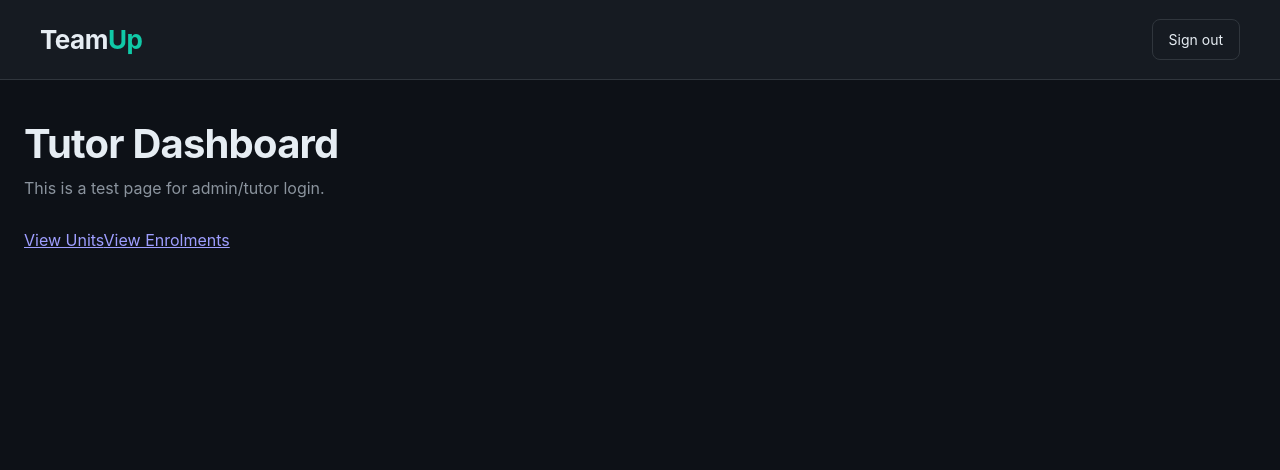
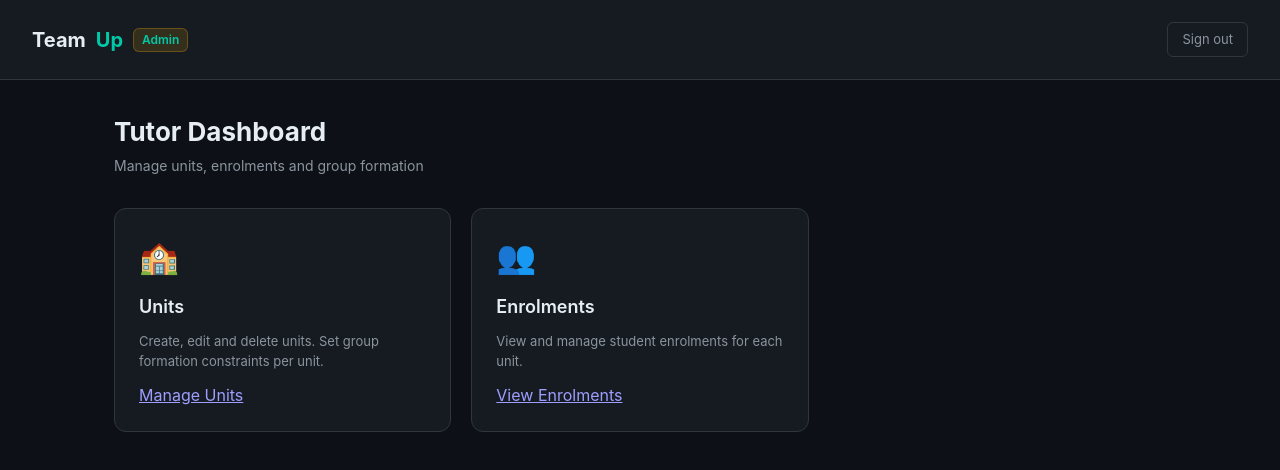
Before and after one commit to mrez121/T149-Capstone, a Next.js app: page /tutor_dash in a window 1280 px wide. Shown: the top 470 px of the page. Built offline with nearby package versions, Linux system fonts and the light colour scheme.

Commit message:
Update tutor dashboard with units and enrolments navigation

```diff
--- a/pages/tutor_dash.js
+++ b/pages/tutor_dash.js
@@ -1,57 +1,84 @@
 // pages/tutor_dash.js
-import {useState, useEffect} from "react";
+import { useState } from "react";
 import { useRouter } from "next/router";
 import Head from "next/head";
 import Link from "next/link";
 
 export default function adminDashboard() {
-    //admin functionality up here
   const router = useRouter();
-
   const [toast, setToast] = useState(null);
 
-    //Reusable feedback helper for actions on page.
+  // Reusable feedback helper for actions on page
   function showToast(msg, type = 'success') {
-        setToast({msg, type});
-        setTimeout(() => setToast(null), 4500)
+    setToast({ msg, type });
+    setTimeout(() => setToast(null), 4500);
   }
 
-    //Logout of the admin dashboard and return to login page
+  // Logout and return to login page
   async function handleLogout() {
-        await fetch("/api/auth/logout", {method: "POST"});
+    await fetch("/api/auth/logout", { method: "POST" });
     router.push("/");
   }
 
-    //HTML page construction here
-    return(
+  return (
     <>
-            <Head>
-                <title>TeamUp - Tutor Dashboard</title>
-            </Head>
+      <Head><title>TeamUp - Tutor Dashboard</title></Head>
 
-            {toast && (
-                <div className = {`toast toast-${toast.type}`}>
-                    {toast.msg}
-                </div>
-            )}
+      {toast && <div className={`toast toast-${toast.type}`}>{toast.msg}</div>}
 
-            <nav>
-                <div className="logo">
-                    Team<span>Up</span>
-                </div>
-                <button className="logout-btn" onClick={handleLogout}>
-                    Sign out
-                </button>
+      <nav className="anav">
+        <div className="anav-logo">Team<span>Up</span> <span className="admin-tag">Admin</span></div>
+        <button className="logout-btn" onClick={handleLogout}>Sign out</button>
       </nav>
 
-            <div className="container">
-                <h1 className="page-title">Tutor Dashboard</h1>
-                <p className="page-subtitle">
-                    This is a test page for admin/tutor login.
-                </p>
-                <Link href="/admin/units" className="abtn abtn-blue">View Units</Link>
-                <Link href="/admin/units/enrolments" className="abtn abtn-blue">View Enrolments</Link>
+      <div className="acontainer">
+        <h1 className="apage-title">Tutor Dashboard</h1>
+        <p className="apage-sub">Manage units, enrolments and group formation</p>
+
+        {/* Admin navigation cards */}
+        <div className="admin-grid">
+
+          <div className="admin-card">
+            <div className="admin-card-icon">🏫</div>
+            <div className="admin-card-title">Units</div>
+            <div className="admin-card-desc">Create, edit and delete units. Set group formation constraints per unit.</div>
+            <Link href="/admin/units" className="abtn abtn-blue">Manage Units</Link>
           </div>
+
+          <div className="admin-card">
+            <div className="admin-card-icon">👥</div>
+            <div className="admin-card-title">Enrolments</div>
+            <div className="admin-card-desc">View and manage student enrolments for each unit.</div>
+            <Link href="/admin/units/enrolments" className="abtn abtn-teal">View Enrolments</Link>
+          </div>
+
+        </div>
+      </div>
+
+      <style jsx>{`
+        .toast { position:fixed; top:20px; right:20px; z-index:999; padding:12px 20px; border-radius:8px; font-size:14px; font-weight:500; }
+        .toast-success { background:rgba(63,185,80,.15); border:1px solid rgba(63,185,80,.4); color:#3FB950; }
+        .toast-error   { background:rgba(248,81,73,.15); border:1px solid rgba(248,81,73,.4); color:#F85149; }
+        .anav { display:flex; align-items:center; justify-content:space-between; padding:16px 32px; border-bottom:1px solid #30363D; background:#161B22; }
+        .anav-logo { font-size:20px; font-weight:700; color:#E6EDF3; display:flex; align-items:center; gap:10px; }
+        .anav-logo span { color:#00C9A7; }
+        .admin-tag { background:rgba(227,160,8,.15); color:#E3A008; border:1px solid rgba(227,160,8,.3); border-radius:6px; padding:2px 8px; font-size:12px; font-weight:600; }
+        .logout-btn { background:none; border:1px solid #30363D; color:#8B949E; padding:7px 14px; border-radius:6px; cursor:pointer; font-size:13px; }
+        .logout-btn:hover { color:#E6EDF3; border-color:#8B949E; }
+        .acontainer { max-width:1100px; margin:0 auto; padding:32px 24px; }
+        .apage-title { font-size:26px; font-weight:700; margin-bottom:4px; color:#E6EDF3; }
+        .apage-sub { font-size:14px; color:#8B949E; margin-bottom:32px; }
+        .admin-grid { display:grid; grid-template-columns:repeat(auto-fill, minmax(280px,1fr)); gap:20px; }
+        .admin-card { background:#161B22; border:1px solid #30363D; border-radius:12px; padding:24px; display:flex; flex-direction:column; gap:12px; }
+        .admin-card-icon { font-size:32px; }
+        .admin-card-title { font-size:18px; font-weight:600; color:#E6EDF3; }
+        .admin-card-desc { font-size:13px; color:#8B949E; line-height:1.5; flex:1; }
+        .abtn { padding:9px 18px; border-radius:8px; font-size:13px; font-weight:600; cursor:pointer; border:none; transition:all .15s; text-decoration:none; display:inline-block; }
+        .abtn-blue { background:#1D6FE8; color:white; }
+        .abtn-blue:hover { background:#1353B0; }
+        .abtn-teal { background:rgba(0,201,167,.15); color:#00C9A7; border:1px solid rgba(0,201,167,.3); }
+        .abtn-teal:hover { background:rgba(0,201,167,.25); }
+      `}</style>
     </>
-    )
+  );
 }
```
Lines whose indentation alone changed are shown as unchanged.
